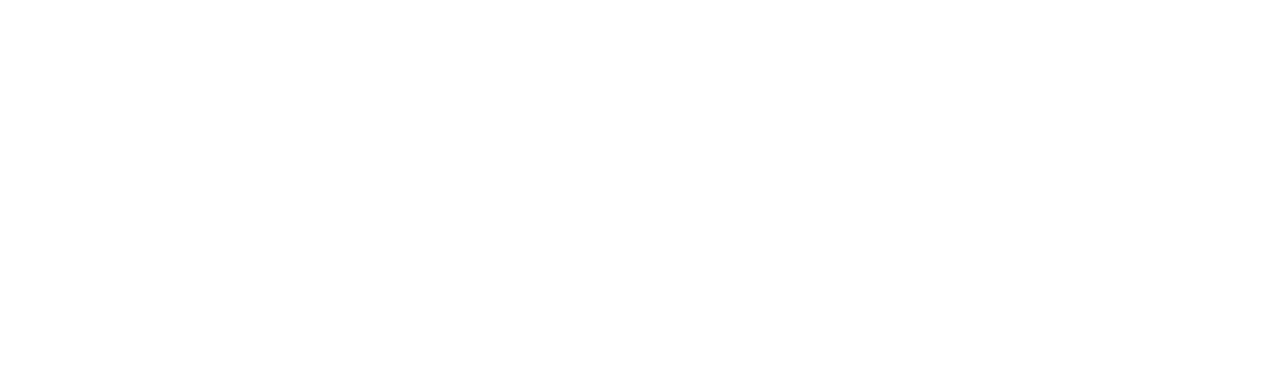
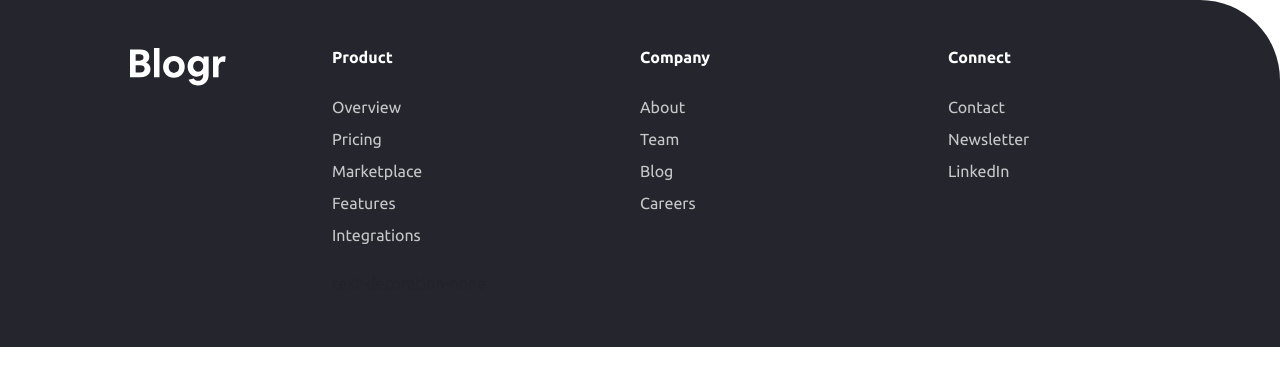
Before and after one commit to samskrrr/Blog-landingPage, a website: page index.html in a window 1280 px wide. Drawn offline with nearby package versions, Linux system fonts and the light colour scheme.

Commit message:
the footer section

```diff
--- a/index.html
+++ b/index.html
@@ -3,12 +3,66 @@
 <head>
     <meta charset="UTF-8">
     <meta name="viewport" content="width=device-width, initial-scale=1.0">
+    <link rel="stylesheet" href="node_modules/bootstrap/dist/css/bootstrap.css">
     <link rel="stylesheet" href="style.css">
+    <link rel="preconnect" href="https://fonts.googleapis.com">
+ <link rel="preconnect" href="https://fonts.gstatic.com" crossorigin>
+<link href="https://fonts.googleapis.com/css2?family=Overpass:wght@300;600&display=swap" rel="stylesheet">
+<link rel="preconnect" href="https://fonts.googleapis.com">
+<link rel="preconnect" href="https://fonts.gstatic.com" crossorigin>
+<link href="https://fonts.googleapis.com/css2?family=Ubuntu:wght@400;500;700&display=swap" rel="stylesheet">
+
     <title>Blog-LandingPage</title>
 </head>
 <body>
+    <!-- font-family: 'Overpass', sans-serif; -->
 
-   <footer>
+<footer class="blogFooter container-fluid">
+
+
+<div class="blogFooter-div row-sm py-5 d-flex flex-column flex-sm-row align-items-center align-items-sm-start container-fluid">
+<div class="col px-0 d-flex justify-content-center"><img src="images/logo.svg" class="logo mb-5 mb-sm-0" alt="blogr-logo"></div>
+
+
+         <div class="col px-0">
+         <ul class="list-unstyled pb-5 pb-sm-0 footerUl d-flex d-sm-block flex-column align-items-center">
+
+            <h6 class="mb-4">Product</h6>
+            <li class="footerLi"><a href="#" class="text-decoration-none">Overview</a></li>
+            <li class="footerLi"><a href="#" class="text-decoration-none" >Pricing</a></li>
+            <li class="footerLi"><a href="#" class="text-decoration-none">Marketplace</a></li>
+            <li class="footerLi"><a href="#" class="text-decoration-none">Features</a></li>
+            <li class="footerLi"><a href="#" class="text-decoration-none">Integrations</a></li>
+
+        </ul>text-decoration-none
+        </div>
+
+         <div class="col px-0">
+
+            <ul class=" pb-5 pb-sm-0 list-unstyled footerUl d-flex d-sm-block flex-column align-items-center">
+
+
+            <h6 class="mb-4 font-italic">Company</h6>
+            <li class="footerLi"><a href="#" class="text-decoration-none">About</a></li>
+            <li class="footerLi"><a href="#" class="text-decoration-none">Team</a></li>
+            <li class="footerLi"><a href="#" class="text-decoration-none">Blog</a></li>
+            <li class="footerLi"><a href="#" class="text-decoration-none">Careers</a></li>
+        </ul>
+        </div>
+
+         <div class="col px-0">
+
+            <ul class="pb-5 pb-sm-0 list-unstyled footerUl d-flex d-sm-block flex-column align-items-center">
+                <h6 class="mb-4">Connect</h6>
+            <li class="footerLi"><a href="#" class="text-decoration-none" class="a">Contact</a></li>
+            <li class="footerLi"><a href="#" class="text-decoration-none">Newsletter</a></li>
+            <li class="footerLi"><a href="#" class="text-decoration-none">LinkedIn</a></li>
+
+
+        </ul>
+         </div>
+
+        </div>
 
    </footer>
 </body>
--- a/style.css
+++ b/style.css
@@ -0,0 +1,22 @@
+.blogFooter{
+    background-color:hsl(240, 10%, 16%);
+    border-top-right-radius: 5rem;
+    line-height: 2;
+    font-family: 'Ubuntu', sans-serif;
+
+}
+
+.logo{
+    width:6rem;
+
+
+}
+
+
+ul li a{
+    color:hsl(240, 2%, 79%);
+}
+ul h6{
+    color: white;
+    font-weight: 700;
+}
```
